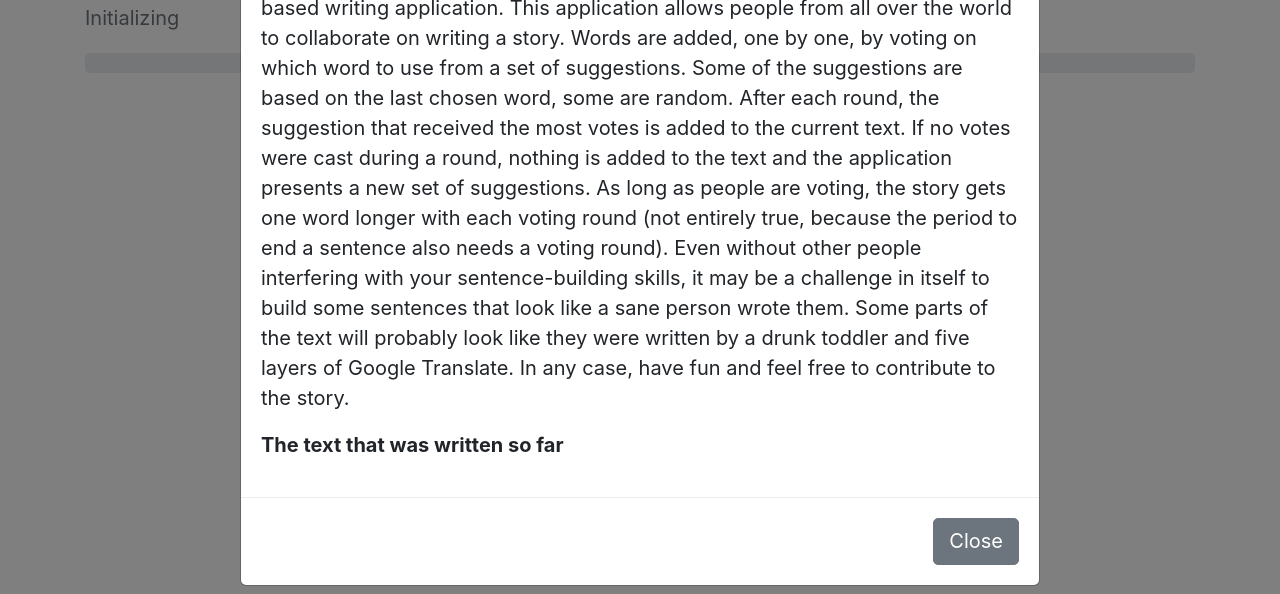
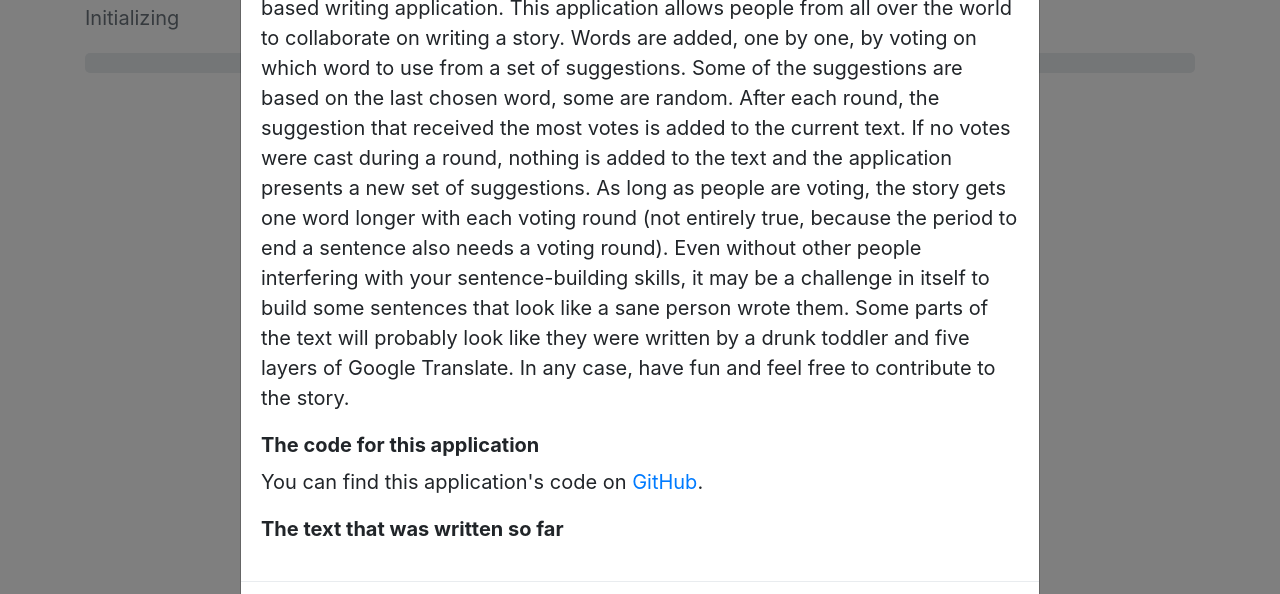
Before and after one commit to mistermicheels/collabwriter, a website: page frontend/index.html in a window 1280 px wide. Both pictures are taken after a click on the button "What is this?". Shown: the part 206-800 px from the top of the page. Drawn offline with nearby package versions, Linux system fonts and the light colour scheme.

Commit message:
small improvements

```diff
--- a/frontend/index.html
+++ b/frontend/index.html
@@ -78,6 +78,16 @@
                                 toddler and five layers of Google Translate. In any case, have fun
                                 and feel free to contribute to the story.
                             </p>
+                            <h6><strong>The code for this application</strong></h6>
+                            <p>
+                                You can find this application's code on
+                                <a
+                                    href="https://github.com/mistermicheels/collabwriter"
+                                    target="_blank"
+                                    rel="nofollow noopener noreferrer"
+                                    >GitHub</a
+                                >.
+                            </p>
                             <h6><strong>The text that was written so far</strong></h6>
                             <p id="fullTextInModal"></p>
                         </div>
```
Also changed, not shown: README.md.
